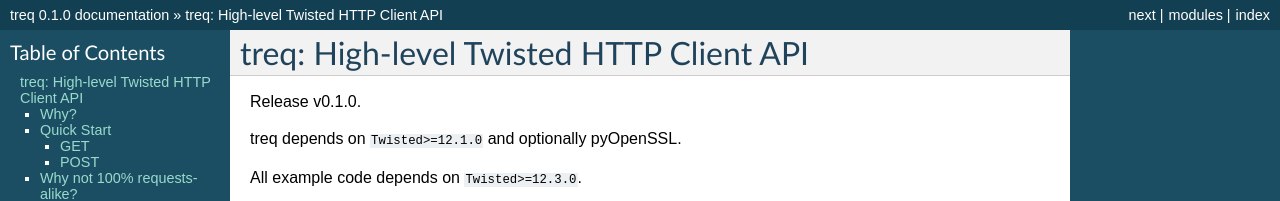
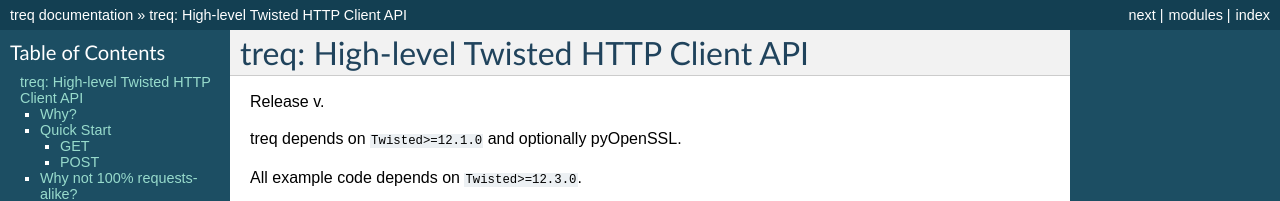
Before and after one commit to twisted/treq, a Sphinx documentation site: the page built from docs/index.rst, in a window 1280 px wide and 900 px high. Shown: the top 201 px of the window. Built offline with Sphinx 7.4.7, drawn with Linux system fonts in a browser that asks for light colours; some of the changed text lies outside the part shown.

Commit message:
Bump version and use version from docs/conf.py

```diff
--- a/docs/conf.py
+++ b/docs/conf.py
@@ -47,10 +47,9 @@ copyright = u'2012, David Reid'
 # |version| and |release|, also used in various other places throughout the
 # built documents.
 #
-# The short X.Y version.
-version = '0.1'
 # The full version, including alpha/beta/rc tags.
-release = '0.1.0'
+release = open('../treq/_version').readline().strip()
+version = '.'.join(release.split('.')[:2])
 
 # The language for content autogenerated by Sphinx. Refer to documentation
 # for a list of supported languages.
```
Also changed, not shown: 1 other file.
